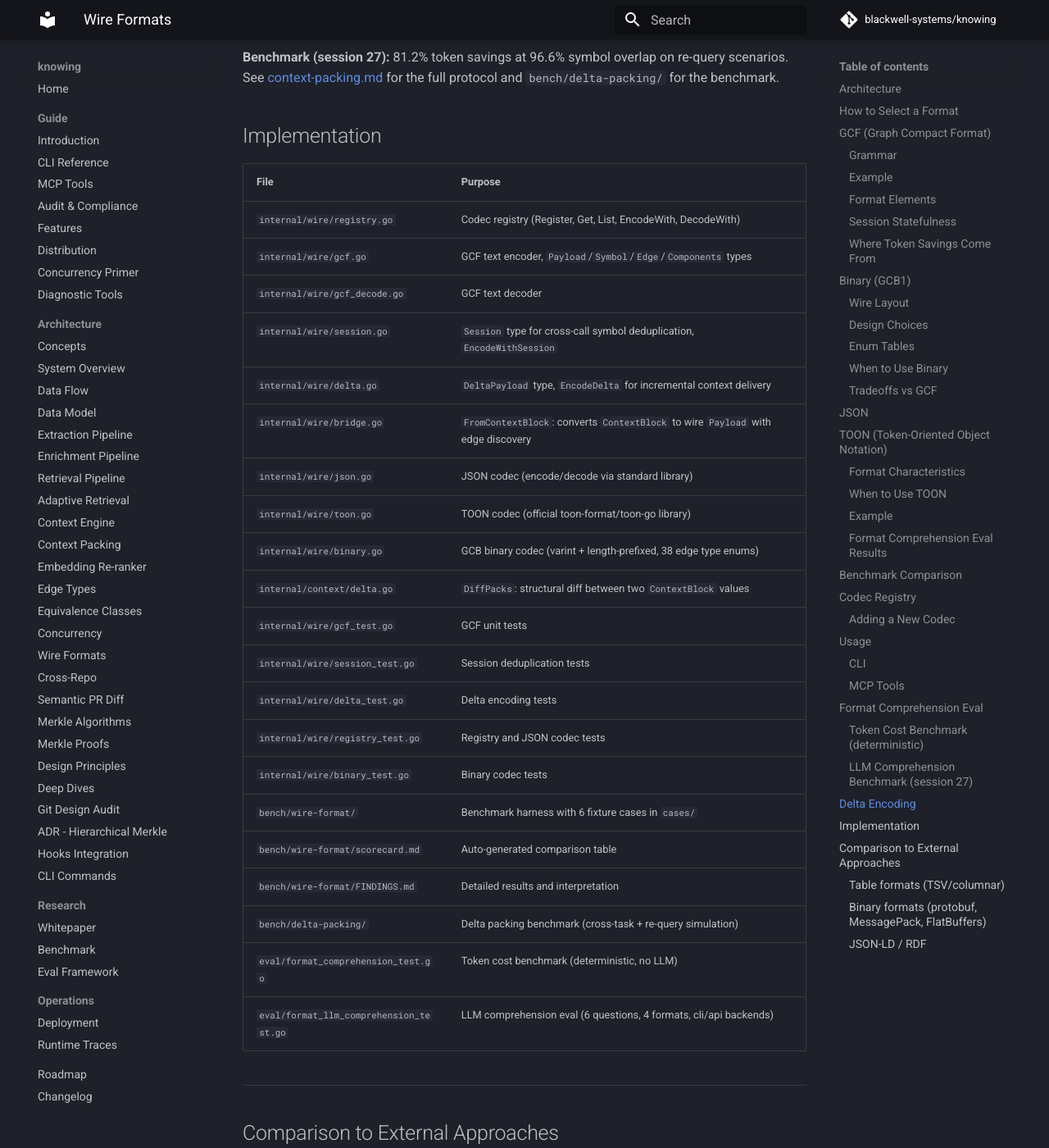
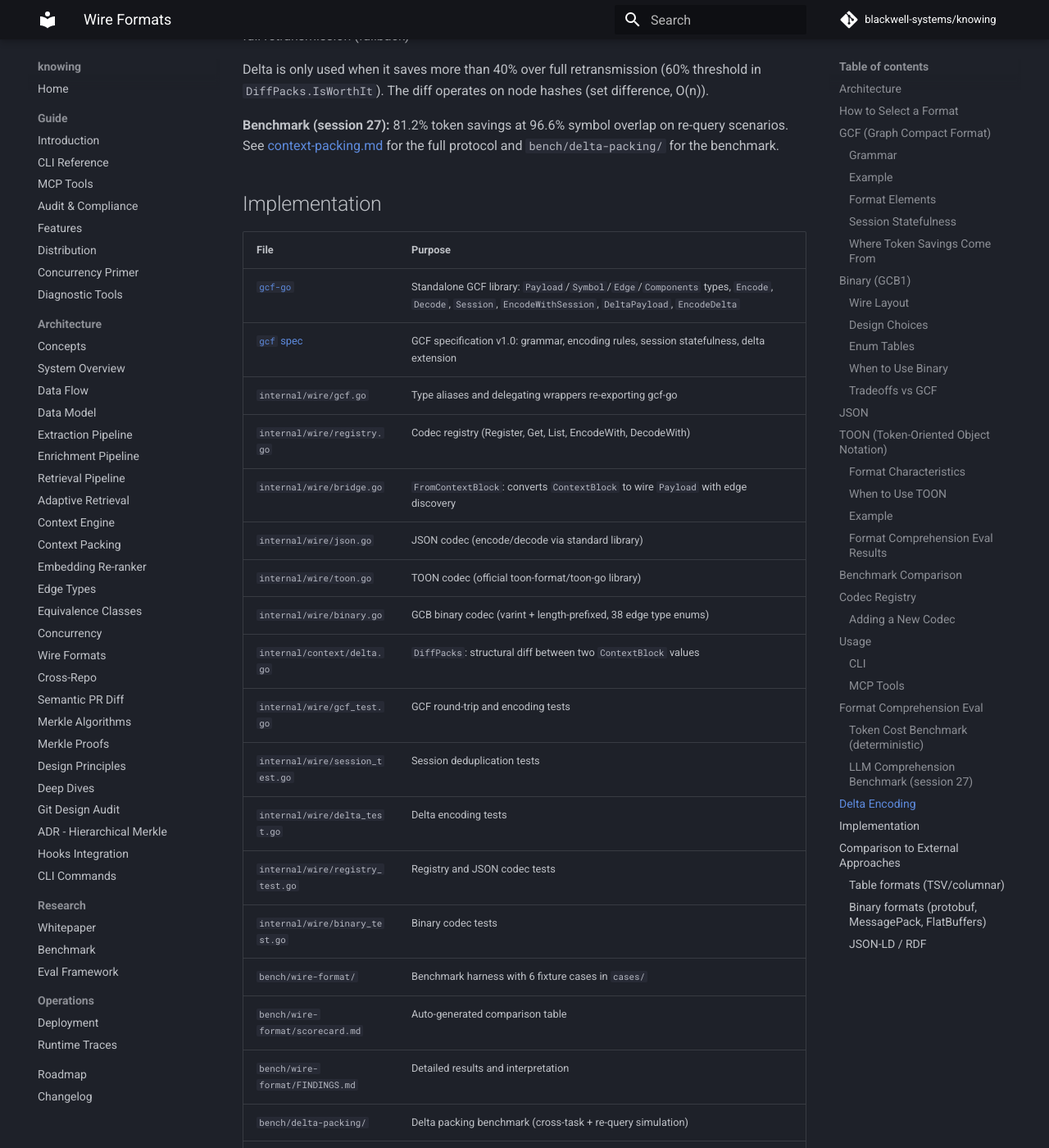
Before and after one commit to blackwell-systems/knowing, an MkDocs documentation site: the page built from docs/architecture/wire-formats-guide.md, in a window 1280 px wide and 1400 px high, scrolled down 14887 px. Shown: the whole window at 82% size. Built offline with MkDocs 1.6.1 and Material for MkDocs 9.7.7, drawn with Linux system fonts in a browser that asks for light colours; comment, search, counter and statistics services are not loaded; some of the changed text lies outside the part shown.

Commit message:
docs: update wire format docs for gcf-go extraction
Update references to deleted files (gcf_decode.go, session.go, delta.go)
and add gcf-go/gcf spec repo links. Source files tables now list gcf-go
as the authoritative source for GCF types and encoding.

````diff
--- a/docs/architecture/wire-formats-guide.md
+++ b/docs/architecture/wire-formats-guide.md
@@ -373,10 +373,13 @@ Encode p99 latency: 64 microseconds (30-symbol payload, Apple M4 Pro).
 
 ## Codec Registry
 
-The `internal/wire` package provides a pluggable codec registry. Formats are selected by name at runtime:
+The `internal/wire` package provides a pluggable codec registry. Core GCF types and encoding come from the standalone [`gcf-go`](https://github.com/blackwell-systems/gcf-go) library ([spec](https://github.com/blackwell-systems/gcf)); the wire package re-exports them and adds knowing-specific codecs. Formats are selected by name at runtime:
 
 ```go
-import "github.com/blackwell-systems/knowing/internal/wire"
+import (
+    gcf "github.com/blackwell-systems/gcf-go"              // GCF types and encoding
+    "github.com/blackwell-systems/knowing/internal/wire"    // registry, binary, json, toon, bridge
+)
 
 // Encode with a named codec.
 output, err := wire.EncodeWith("gcf", payload)
@@ -539,17 +542,16 @@ Delta is only used when it saves more than 40% over full retransmission (60% thr
 
 | File | Purpose |
 |------|---------|
+| [`gcf-go`](https://github.com/blackwell-systems/gcf-go) | Standalone GCF library: `Payload`/`Symbol`/`Edge`/`Components` types, `Encode`, `Decode`, `Session`, `EncodeWithSession`, `DeltaPayload`, `EncodeDelta` |
+| [`gcf` spec](https://github.com/blackwell-systems/gcf) | GCF specification v1.0: grammar, encoding rules, session statefulness, delta extension |
+| `internal/wire/gcf.go` | Type aliases and delegating wrappers re-exporting gcf-go |
 | `internal/wire/registry.go` | Codec registry (Register, Get, List, EncodeWith, DecodeWith) |
-| `internal/wire/gcf.go` | GCF text encoder, `Payload`/`Symbol`/`Edge`/`Components` types |
-| `internal/wire/gcf_decode.go` | GCF text decoder |
-| `internal/wire/session.go` | `Session` type for cross-call symbol deduplication, `EncodeWithSession` |
-| `internal/wire/delta.go` | `DeltaPayload` type, `EncodeDelta` for incremental context delivery |
 | `internal/wire/bridge.go` | `FromContextBlock`: converts `ContextBlock` to wire `Payload` with edge discovery |
 | `internal/wire/json.go` | JSON codec (encode/decode via standard library) |
 | `internal/wire/toon.go` | TOON codec (official toon-format/toon-go library) |
 | `internal/wire/binary.go` | GCB binary codec (varint + length-prefixed, 38 edge type enums) |
 | `internal/context/delta.go` | `DiffPacks`: structural diff between two `ContextBlock` values |
-| `internal/wire/gcf_test.go` | GCF unit tests |
+| `internal/wire/gcf_test.go` | GCF round-trip and encoding tests |
 | `internal/wire/session_test.go` | Session deduplication tests |
 | `internal/wire/delta_test.go` | Delta encoding tests |
 | `internal/wire/registry_test.go` | Registry and JSON codec tests |
````
Also changed, not shown: docs/architecture/wire-formats.md (+7 -8 lines).
